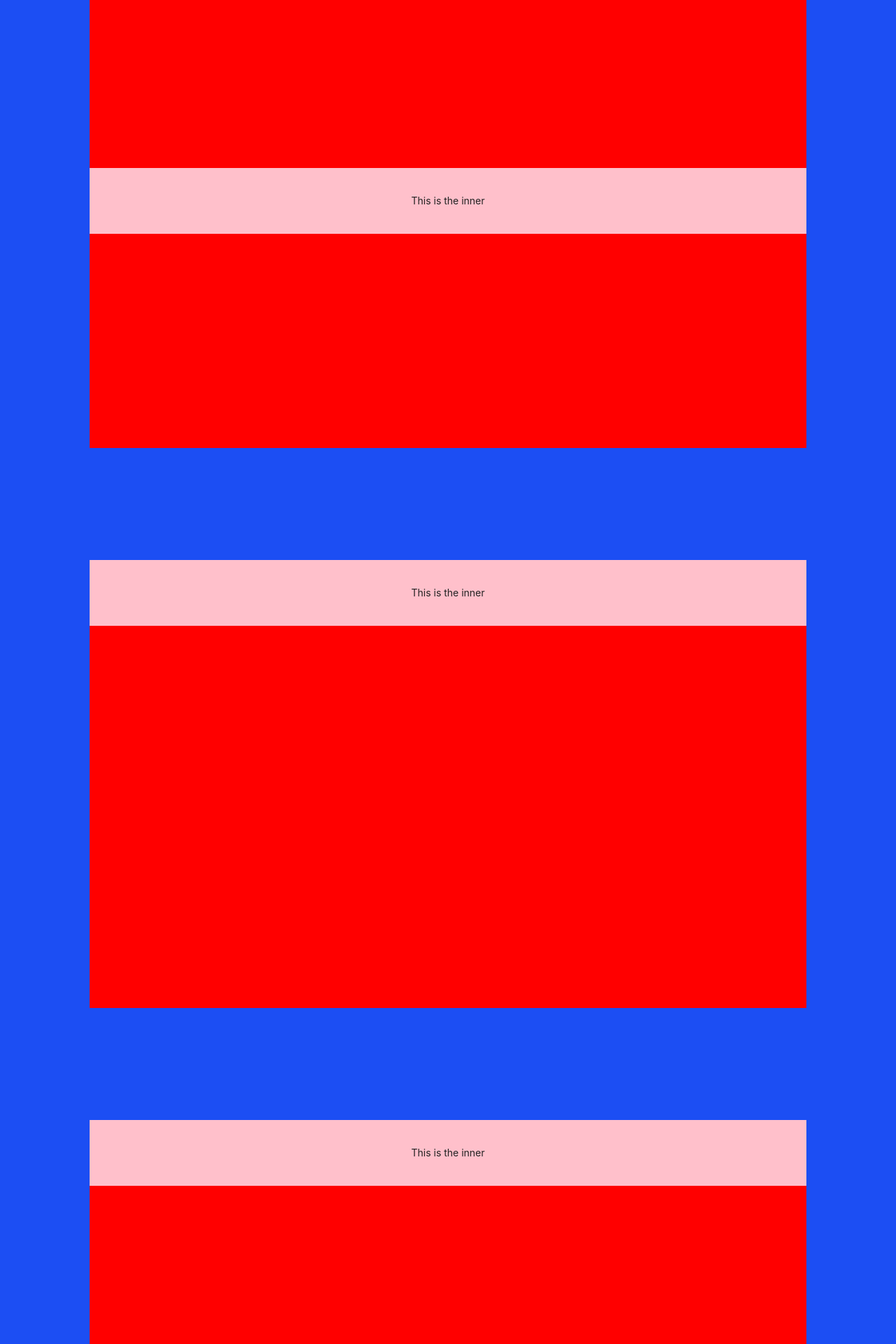
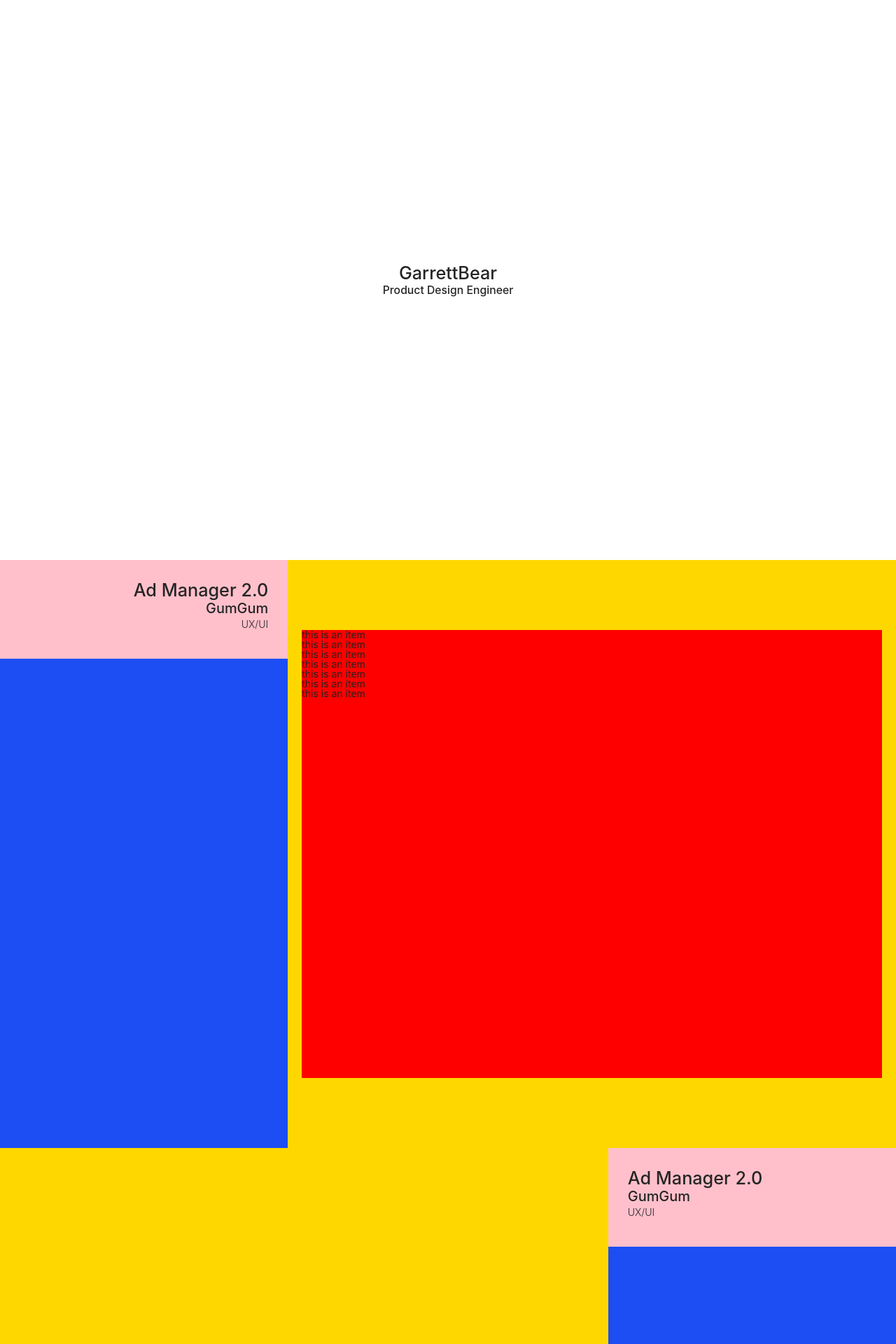
Before and after one commit to garrettbear/2020, a React (Create React App) app: page / in a window 1280 px wide. Shown: the top 1920 px of the page at 70% size. Built offline with nearby package versions, Linux system fonts and the light colour scheme; a web font is replaced by a local one.

Commit message:
colorful sticky projects

```diff
--- a/src/App.js
+++ b/src/App.js
@@ -3,12 +3,45 @@ import React from "react";
 function App() {
   return (
     <div className="app">
-      <section>
-        <div className="container">
-          <div className="overlay">
-            <div className="overlay--inner">This is the inner</div>
+      <header>
+        <div className="">
+          <h1>GarrettBear</h1>
+          <h5>Product Design Engineer</h5>
+        </div>
+      </header>
+      <section className="flex">
+        <div className="item stuck align-right">
+          <h1>Ad Manager 2.0</h1>
+          <h3>GumGum</h3>
+          <p>UX/UI</p>
+        </div>
+        <div className="item long">
+          <div className="project-info">
+            <ol>
+              <li>this is an item</li>
+              <li>this is an item</li>
+              <li>this is an item</li>
+              <li>this is an item</li>
+              <li>this is an item</li>
+              <li>this is an item</li>
+              <li>this is an item</li>
+            </ol>
           </div>
         </div>
+      </section>
+
+      <section className="flex">
+        <div className="item long">Right</div>
+        <div className="item stuck">
+          <h1>Ad Manager 2.0</h1>
+          <h3>GumGum</h3>
+          <p>UX/UI</p>
+        </div>
+      </section>
+
+      <section className="flex">
+        <div className="item stuck">Left</div>
+        <div className="item long">Right</div>
       </section>
 
       <section>
@@ -26,6 +59,10 @@ function App() {
           </div>
         </div>
       </section>
+
+      <footer>
+        <h1>GarrettBear</h1>
+      </footer>
     </div>
   );
 }
--- a/src/assets/styles/App.scss
+++ b/src/assets/styles/App.scss
@@ -17,7 +17,6 @@ h5,
 h6 {
   font-weight: 500;
   line-height: 1.2;
-  margin-bottom: 0.8rem;
   color: $color-black;
 }
 
--- a/src/assets/styles/custom.scss
+++ b/src/assets/styles/custom.scss
@@ -1,12 +1,50 @@
 @import "./variables.scss";
 .app {
   min-height: 100vh;
+}
+
+header {
+  min-height: 100vh;
+  height: 100%;
+  display: flex;
+  justify-content: center;
+  align-items: center;
+  text-align: center;
 }
 
 section {
   display: block;
   min-height: 100vh;
   background: $color-blue;
+}
+
+.flex {
+  display: flex;
+}
+
+.item {
+  position: relative;
+  background: gold;
+}
+
+.stuck {
+  position: sticky;
+  position: -webkit-sticky;
+  height: 100%;
+  width: 30%;
+  top: 20vh;
+  background: pink;
+  padding: 2rem;
+}
+
+.long {
+  min-height: 100vh;
+  height: 100%;
+  width: 70%;
+  display: flex;
+  justify-content: center;
+  align-items: center;
+  padding: 20px;
 }
 
 .container {
@@ -34,3 +72,13 @@ section {
     top: 30vh;
   }
 }
+.align-right {
+  text-align: end;
+}
+
+.project-info {
+  display: block;
+  height: 80vh;
+  width: 100%;
+  background: red;
+}
```
